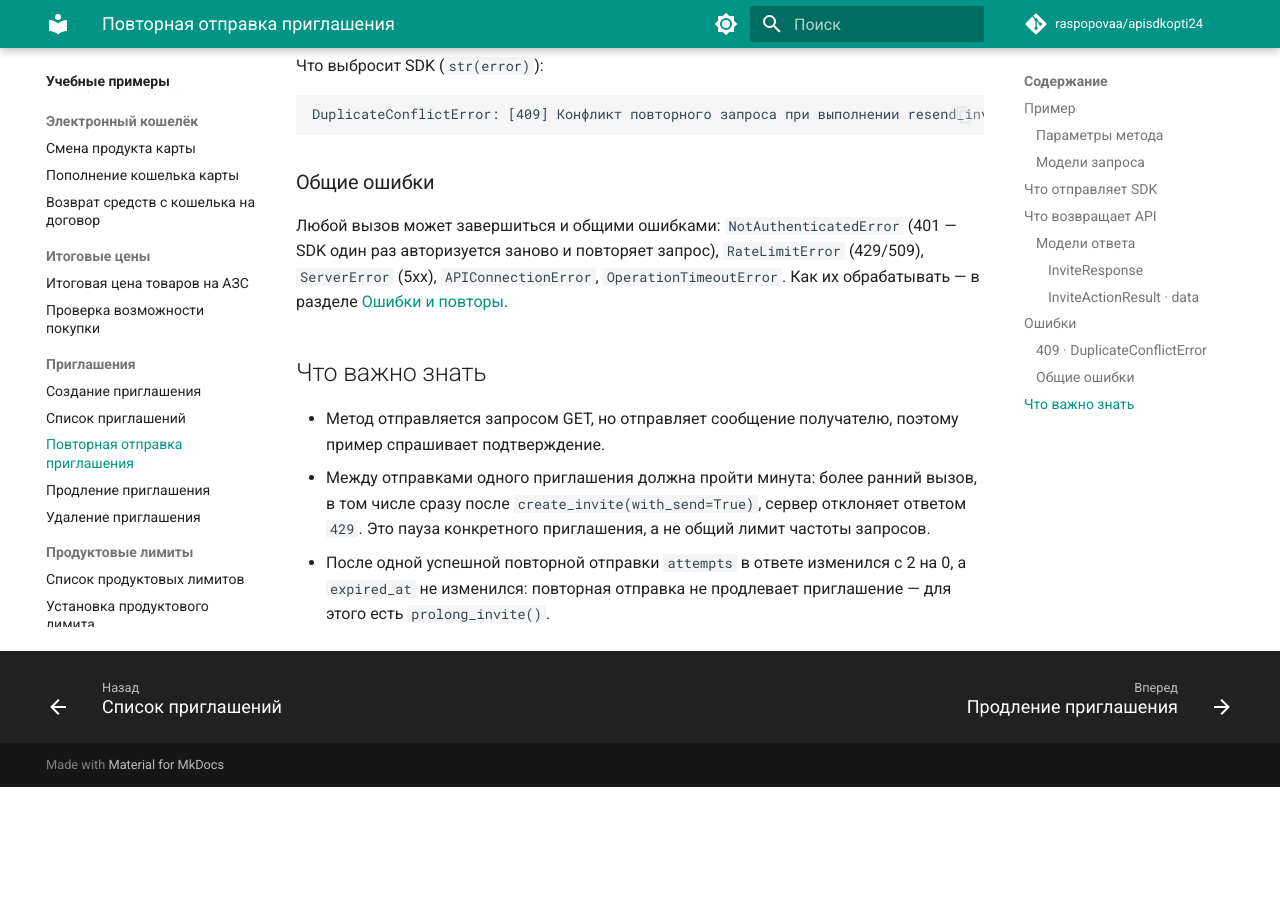
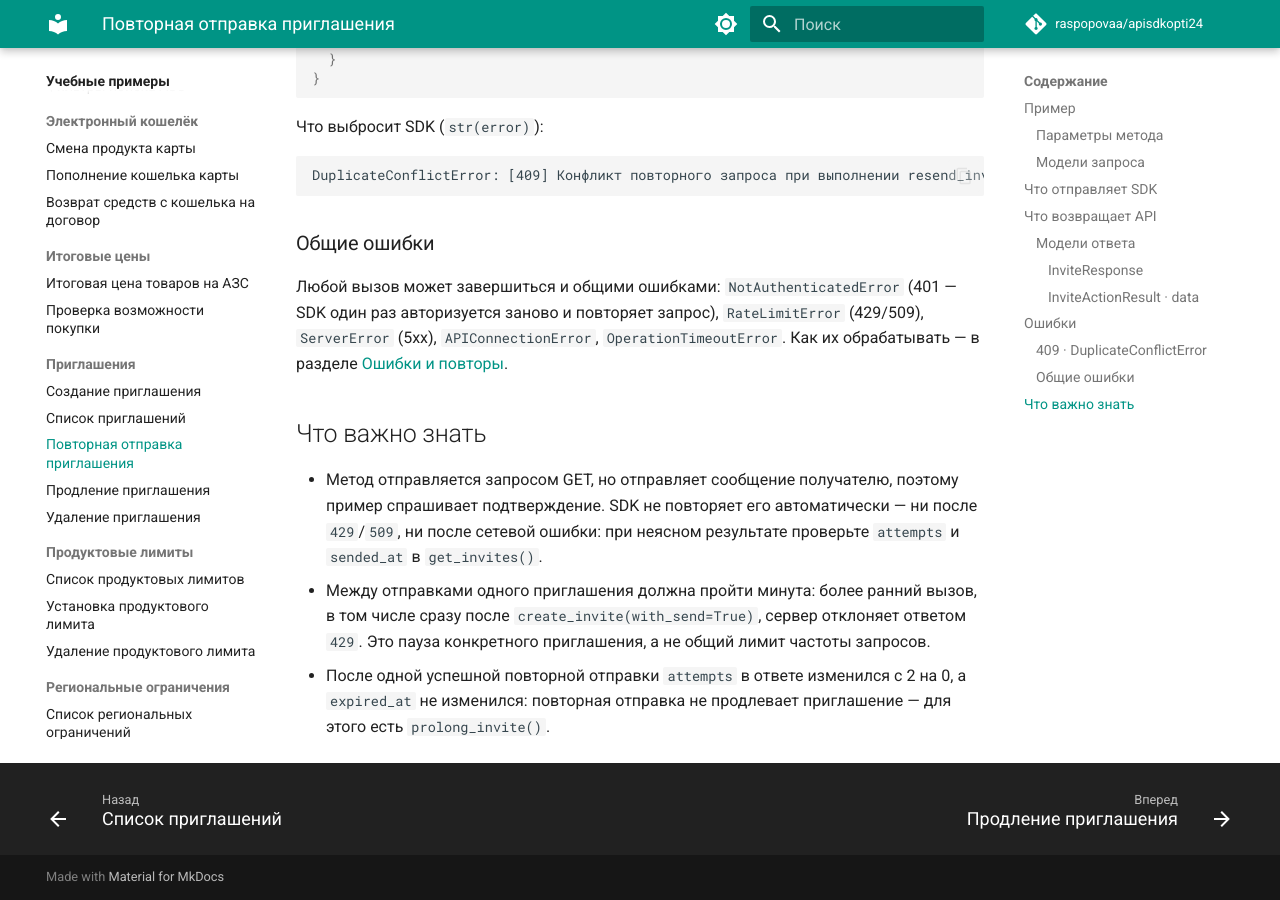
Before and after one commit to raspopovaa/apisdkopti24, an MkDocs documentation site: the page built from docs/examples/invites/resend_invite.md, in a window 1280 px wide and 900 px high, scrolled down 4307 px. Built offline with MkDocs 1.6.1 and Material for MkDocs 9.7.7, drawn with Linux system fonts in a browser that asks for light colours; comment, search, counter and statistics services are not loaded; the version menu is left out; before the commit the page ends 5094 px from its top, so only the background shows below that; some of the changed text lies outside the part shown.

Commit message:
fix(retry): never retry resend_invite automatically
resend_invite is sent as GET and was marked safe and idempotent, so the
transport retried it after 429, 509 or a network error. Every call sends an
SMS and is billed, so a retry could send the message again. The catalog now
marks it retry_class never and not idempotent, like other mutations.

The change is regenerated into endpoints.py and the endpoint snapshot; the
resend_invite example notes that the SDK does not retry it, the changelog
records the fix, and a regression test asserts one network and one
rate-limit attempt.

Co-Authored-By: Claude Opus 5.5 <noreply@anthropic.com>

```diff
--- a/docs/examples/invites/resend_invite.md
+++ b/docs/examples/invites/resend_invite.md
@@ -12,7 +12,7 @@ description: "Повторная отправка приглашения: при
 
 | HTTP | Маршрут | Изменяет данные | Тарифицируется | DEMO | Автоповтор |
 |---|---|:---:|:---:|:---:|---|
-| GET | `v2/invites/{invite_id}/send` | Да | Да | Нет | Да: при сетевой ошибке и ответе 429/509 |
+| GET | `v2/invites/{invite_id}/send` | Да | Да | Нет | Нет: при неясном результате проверьте состояние, а не повторяйте запрос |
 
 !!! warning "Вызов изменяет данные и тарифицируется"
     Проверяйте метод на DEMO-стенде. Запускаемый пример спрашивает подтверждение перед вызовом.
@@ -181,6 +181,6 @@ DuplicateConflictError: [409] Конфликт повторного запрос
 
 ## Что важно знать
 
-- Метод отправляется запросом GET, но отправляет сообщение получателю, поэтому пример спрашивает подтверждение.
+- Метод отправляется запросом GET, но отправляет сообщение получателю, поэтому пример спрашивает подтверждение. SDK не повторяет его автоматически — ни после `429`/`509`, ни после сетевой ошибки: при неясном результате проверьте `attempts` и `sended_at` в `get_invites()`.
 - Между отправками одного приглашения должна пройти минута: более ранний вызов, в том числе сразу после `create_invite(with_send=True)`, сервер отклоняет ответом `429`. Это пауза конкретного приглашения, а не общий лимит частоты запросов.
 - После одной успешной повторной отправки `attempts` в ответе изменился с 2 на 0, а `expired_at` не изменился: повторная отправка не продлевает приглашение — для этого есть `prolong_invite()`.
```
Also changed, not shown: CHANGELOG.md (+5 -0 lines), 5 other files.
